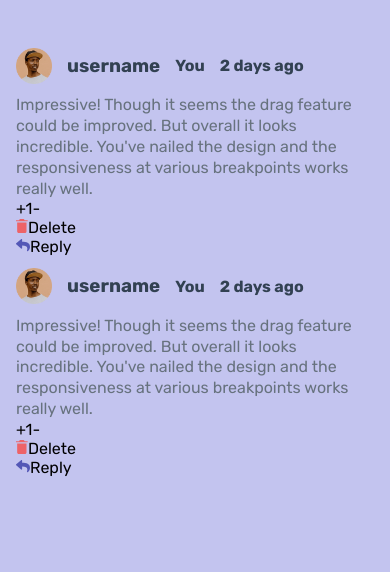
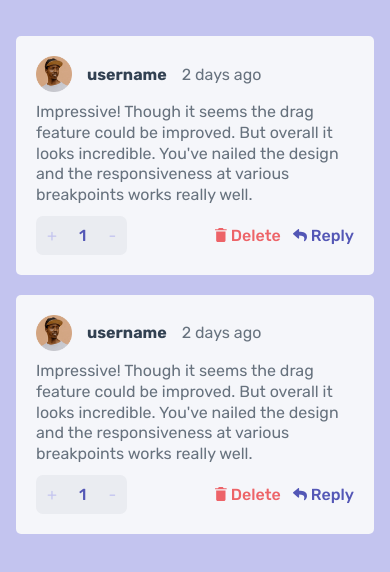
Before and after one commit to alisariyer/comments-app, a React (Create React App) app: page / in a window 390 px wide. Shown: the top 572 px of the page. Built offline with nearby package versions, Linux system fonts and the light colour scheme.

Commit message:
Improve Card component structure, add new css classes, continue  mobile first approach

```diff
--- a/public/index.html
+++ b/public/index.html
@@ -27,8 +27,6 @@
   <link rel="preconnect" href="https://fonts.gstatic.com" crossorigin>
   <link href="https://fonts.googleapis.com/css2?family=Rubik:wght@400;500;700&display=swap" rel="stylesheet">
 
-  <!-- Custom Css -->
-  <link href="style.css" rel="stylesheet">
   <title>React App</title>
 
 </head>
--- a/public/style.css
+++ /dev/null
@@ -1,63 +0,0 @@
-:root {
-    --c-moderate-blue: hsl(238, 40%, 52%);
-    --c-soft-red: hsl(358, 79%, 66%);
-    --c-light-grayish-blue: hsl(239, 57%, 85%);
-    --c-pale-red: hsl(357, 100%, 86%);
-    --c-dark-blue: hsl(212, 24%, 26%);
-    --c-grayish-blue: hsl(211, 10%, 45%);
-    --c-light-gray: hsl(223, 19%, 93%);
-    --c-very-light-gray: hsl(228, 33%, 97%);
-    --c-white: hsl(0, 0%, 100%);
-    --fw-regular: 400;
-    --fw-medium: 500;
-    --fw-bold: 700;
-    font-size: 62.5%;
-    --rem: 1rem;
-}
-
-*, *::before, *::after {
-    box-sizing: border-box;
-}
-
-body, h1, h2, p {
-    margin: 0;
-    padding: 0;
-}
-
-body {
-    margin: calc(var(--rem) * 3.6) calc(var(--rem) * 1.6);
-    background-color:  var(--c-light-grayish-blue);
-    font-family: 'Rubik', sans-serif;
-    font-size: calc(var(--rem) * 1.6)
-}
-
-.card {
-    display: flex;
-    flex-direction: column;
-    gap: calc(var(--rem));
-    background-color: var(--c-very-light-gray);
-    border-radius: calc(var(--rem) * .5);
-    padding: calc(var(--rem) * 2);
-}
-
-.card-header {
-    display: flex;
-    justify-content: flex-start;
-    align-items: center;
-    gap: calc(var(--rem) * 1.5);
-    font-weight: var(--fw-bold);
-    color: var(--c-dark-blue);
-}
-
-.card-img {
-    width: 36px;
-}
-
-.card-time, .card-body {
-    font-weight: var(--fw-regular);
-    color: var(--c-grayish-blue);
-}
-
-.card-body {
-    line-height: 1.3;
-}
--- a/src/App.js
+++ b/src/App.js
@@ -1,4 +1,5 @@
 import React from "react";
+import "./style.css";
 import CardContainer from "./components/CardContainer";
 // import AddComment from './components/AddComment'
 
--- a/src/components/Card.js
+++ b/src/components/Card.js
@@ -1,39 +1,49 @@
 import React from "react";
-import imgUser from "../images/avatars/image-ramsesmiron.png"
-import imgReply from "../images/icon-reply.svg";
-import imgDelete from "../images/icon-delete.svg";
+import imgUser from "../images/avatars/image-ramsesmiron.png";
 import data from "../data.json";
 
 export default function Card() {
   const comment = data.comments[0].content;
   return (
-    <>
+    <div className="card">
       <header className="card-header">
-          <img src={imgUser} alt="" className="card-img" />
-          <h3 className="card-user">username</h3>
-          <span className="card-me">You</span>
-          <span className="card-date">2 days ago</span>
+        <img src={imgUser} alt="" className="card-img" />
+        <h3 className="card-user">username</h3>
+        <span className="card-me">You</span>
+        <span className="card-date">2 days ago</span>
       </header>
 
       <section className="card-body">
-        <p>{comment}</p>
+        <p><span className="card-tag">@ramsesmiron</span>{comment}</p>
       </section>
 
       <footer className="card-footer">
-        <div className="vote">
-          <span className="vote-up">+</span>
-          <span className="vote-number">1</span>
-          <span className="vote-down">-</span>
+        <div className="card-vote">
+          <span className="card-up">+</span>
+          <span className="card-number">1</span>
+          <span className="card-down">-</span>
         </div>
-        <div className="delete">
-          <img src={imgDelete} alt="" />
-          Delete
-        </div>
-        <div className="reply">
-          <img src={imgReply} alt="" />
-          Reply
+        <div className="card-modify">
+          <div className="card-delete">
+            <svg width="12" height="14" xmlns="http://www.w3.org/2000/svg">
+              <path
+                d="M1.167 12.448c0 .854.7 1.552 1.555 1.552h6.222c.856 0 1.556-.698 1.556-1.552V3.5H1.167v8.948Zm10.5-11.281H8.75L7.773 0h-3.88l-.976 1.167H0v1.166h11.667V1.167Z"
+                fill="#ED6368"
+              />
+            </svg>
+            <span>Delete</span>
+          </div>
+          <div className="card-reply">
+            <svg width="14" height="13" xmlns="http://www.w3.org/2000/svg">
+              <path
+                d="M.227 4.316 5.04.16a.657.657 0 0 1 1.085.497v2.189c4.392.05 7.875.93 7.875 5.093 0 1.68-1.082 3.344-2.279 4.214-.373.272-.905-.07-.767-.51 1.24-3.964-.588-5.017-4.829-5.078v2.404c0 .566-.664.86-1.085.496L.227 5.31a.657.657 0 0 1 0-.993Z"
+                fill="#5357B6"
+              />
+            </svg>
+            <span>Reply</span>
+          </div>
         </div>
       </footer>
-    </>
+    </div>
   );
 }
--- /dev/null
+++ b/src/style.css
@@ -0,0 +1,160 @@
+:root {
+    --c-moderate-blue: hsl(238, 40%, 52%);
+    --c-soft-red: hsl(358, 79%, 66%);
+    --c-light-grayish-blue: hsl(239, 57%, 85%);
+    --c-pale-red: hsl(357, 100%, 86%);
+    --c-dark-blue: hsl(212, 24%, 26%);
+    --c-grayish-blue: hsl(211, 10%, 45%);
+    --c-light-gray: hsl(223, 19%, 93%);
+    --c-very-light-gray: hsl(228, 33%, 97%);
+    --c-white: hsl(0, 0%, 100%);
+    --fw-regular: 400;
+    --fw-medium: 500;
+    --fw-bold: 700;
+    font-size: 62.5%;
+    --rem: 1rem;
+}
+
+*, *::before, *::after {
+    box-sizing: border-box;
+}
+
+body, h1, h2, h3, p {
+    margin: 0;
+    padding: 0;
+}
+
+body {
+    margin: calc(var(--rem) * 3.6) calc(var(--rem) * 1.6);
+    background-color:  var(--c-light-grayish-blue);
+    font-family: 'Rubik', sans-serif;
+    font-size: calc(var(--rem) * 1.6)
+}
+
+.card {
+    display: flex;
+    flex-direction: column;
+    gap: calc(var(--rem));
+    background-color: var(--c-very-light-gray);
+    border-radius: calc(var(--rem) * .5);
+    padding: calc(var(--rem) * 2);
+    margin-bottom: calc(var(--rem) * 2);
+}
+
+.card-header {
+    display: flex;
+    justify-content: flex-start;
+    align-items: center;
+    gap: calc(var(--rem) * 1.5);
+    font-weight: var(--fw-bold);
+    color: var(--c-dark-blue);
+}
+
+.card-img {
+    width: 36px;
+}
+
+.card-user {
+    font-size: calc(var(--rem) * 1.6);
+}
+
+.card-me {
+    text-transform: lowercase;
+    background-color: var(--c-moderate-blue);
+    font-size: calc(var(--rem) * 1.3);
+    color: var(--c-white);
+    padding: calc(var(--rem) * .2) calc(var(--rem) * .5);
+    border-radius: calc(var(--rem) * .2);
+    font-weight: var(--fw-medium);
+    display: none;
+}
+
+.visible {
+    display: block;
+}
+
+.card-date, .card-body {
+    font-weight: var(--fw-regular);
+    color: var(--c-grayish-blue);
+}
+
+.card-body {
+    line-height: 1.3;
+}
+
+.card-tag {
+    font-weight: var(--fw-medium);
+    color: var(--c-moderate-blue);
+    padding-right: calc(var(--rem) * .5);
+    display: none;
+}
+
+.card-vote {
+    background-color: var(--c-light-gray);
+    border-radius: calc(var(--rem) * .7);
+}
+
+.card-vote * {
+    padding: calc(var(--rem)) calc(var(--rem) * 1.1);
+}
+
+.card-up, .card-down{
+    color: var(--c-light-grayish-blue);
+    cursor: pointer;
+}
+
+.card-up:hover, .card-down:hover {
+    color: var(--c-grayish-blue);
+}
+
+.card-number {
+    color: var(--c-moderate-blue);
+    font-weight: var(--fw-medium);
+}
+
+.card-footer, .card-modify, .card-vote, .card-reply, .card-delete {
+    display: flex;
+    justify-content: space-between;
+    align-items: center;
+}
+
+.card-up, .card-down, .card-number, .card-delete, .card-reply, svg>path {
+    transition: all .5s;
+}
+
+.card-delete, .card-reply {
+    gap: calc(var(--rem) * .4);
+}
+
+.card-modify {
+    gap: calc(var(--rem) * 1.2);
+}
+
+.card-delete {
+    font-weight: var(--fw-medium);
+    color: var(--c-soft-red);
+    /* display: none; */
+}
+
+.card-delete:hover {
+    color: var(--c-pale-red);
+    cursor: pointer;
+}
+
+.card-delete:hover svg>path {
+    fill: var(--c-pale-red);
+}
+
+.card-reply {
+    font-weight: var(--fw-medium);
+    color: var(--c-moderate-blue);
+}
+
+.card-reply:hover {
+    color: var(--c-light-grayish-blue);
+    cursor: pointer;
+}
+
+.card-reply:hover svg>path {
+    fill: var(--c-light-grayish-blue);
+}
```
